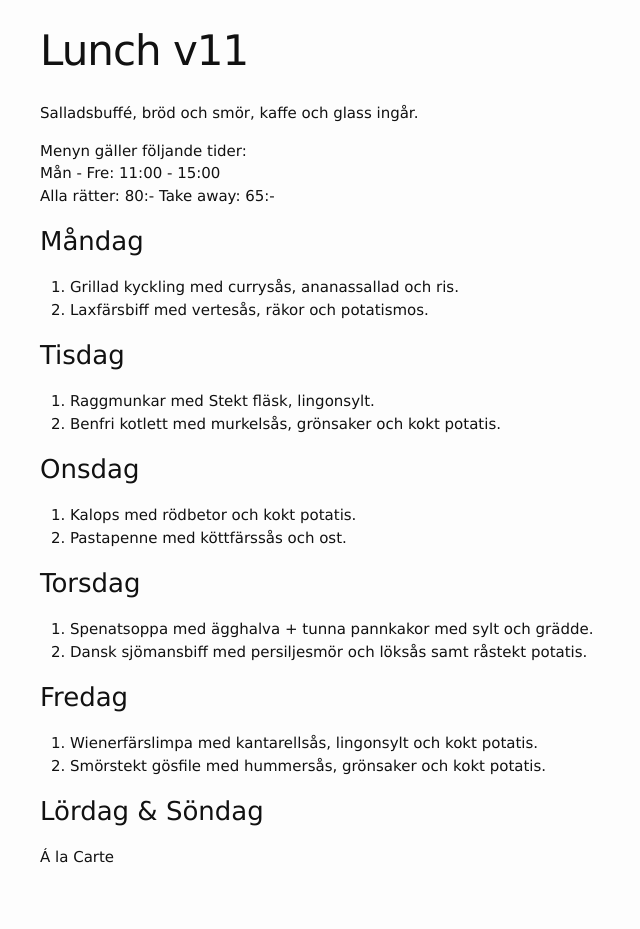
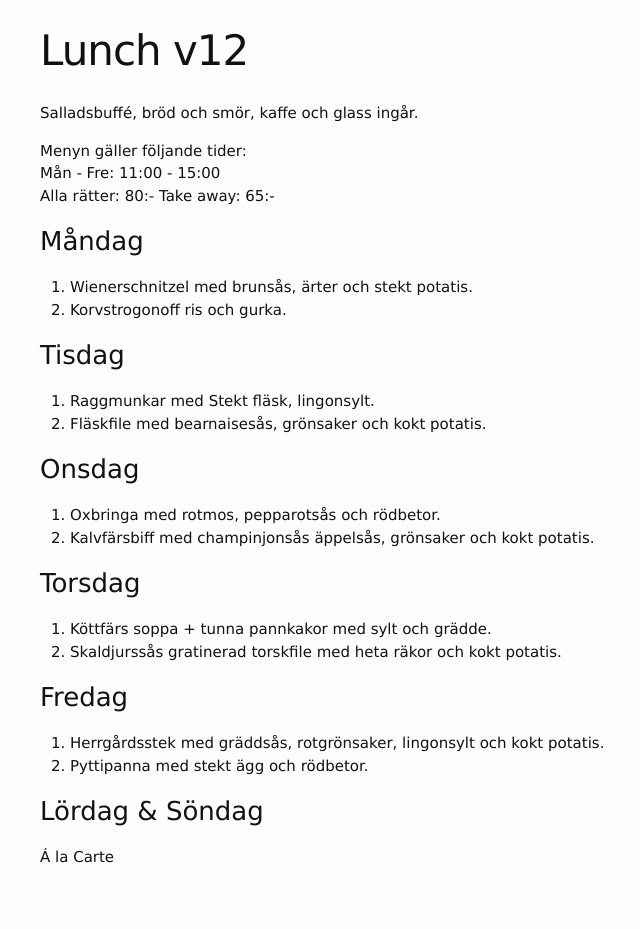
Before and after one commit to FarInn62/farinn62.github.io, a Jekyll site: the page built from lunch.md, in a window 1280 px wide. Shown: the whole page, without its empty margins (230-870 px from the left). Built offline with Jekyll 4.4.1, drawn with Linux system fonts in a browser that asks for light colours.

Commit message:
Update lunch.md

```diff
--- a/lunch.md
+++ b/lunch.md
@@ -1,6 +1,6 @@
 ---
 layout: foodmenu
-title: Lunch v11
+title: Lunch v12
 permalink: /lunch/
 published: true
 ---
@@ -12,28 +12,28 @@ Alla rätter: 80:- Take away: 65:-
 
 ### Måndag
 
-1. Grillad kyckling med currysås, ananassallad och ris.
-2. Laxfärsbiff med vertesås, räkor och potatismos.
+1. Wienerschnitzel med brunsås, ärter och stekt potatis.
+2. Korvstrogonoff ris och gurka.
 
 ### Tisdag
 
 1. Raggmunkar med Stekt fläsk, lingonsylt.
-2. Benfri kotlett med murkelsås, grönsaker och kokt potatis.
+2. Fläskfile med bearnaisesås, grönsaker och kokt potatis.
 
 ### Onsdag
 
-1. Kalops med rödbetor och kokt potatis.
-2. Pastapenne med köttfärssås och ost.
+1. Oxbringa med rotmos, pepparotsås och rödbetor.
+2. Kalvfärsbiff med champinjonsås äppelsås, grönsaker och kokt potatis.
 
 ### Torsdag
 
-1. Spenatsoppa med ägghalva + tunna pannkakor med sylt och grädde.
-2. Dansk sjömansbiff med persiljesmör och löksås samt råstekt potatis.
+1. Köttfärs soppa + tunna pannkakor med sylt och grädde.
+2. Skaldjurssås gratinerad torskfile med heta räkor och kokt potatis.
 
 ### Fredag
 
-1. Wienerfärslimpa med kantarellsås, lingonsylt och kokt potatis.
-2. Smörstekt gösfile med hummersås, grönsaker och kokt potatis.
+1. Herrgårdsstek med gräddsås, rotgrönsaker, lingonsylt och kokt potatis.
+2. Pyttipanna med stekt ägg och rödbetor.
 
 
 ### Lördag & Söndag
```
